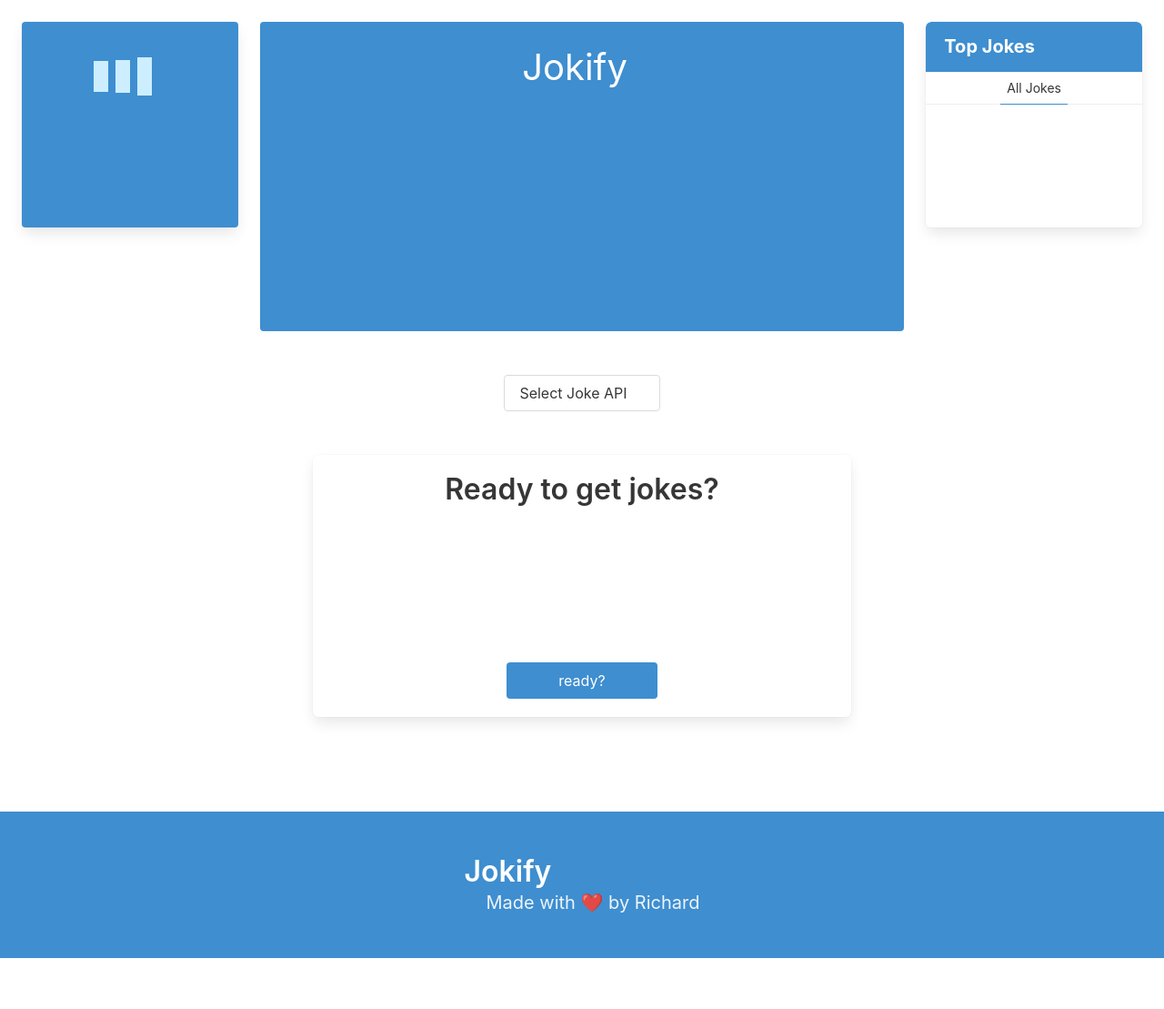
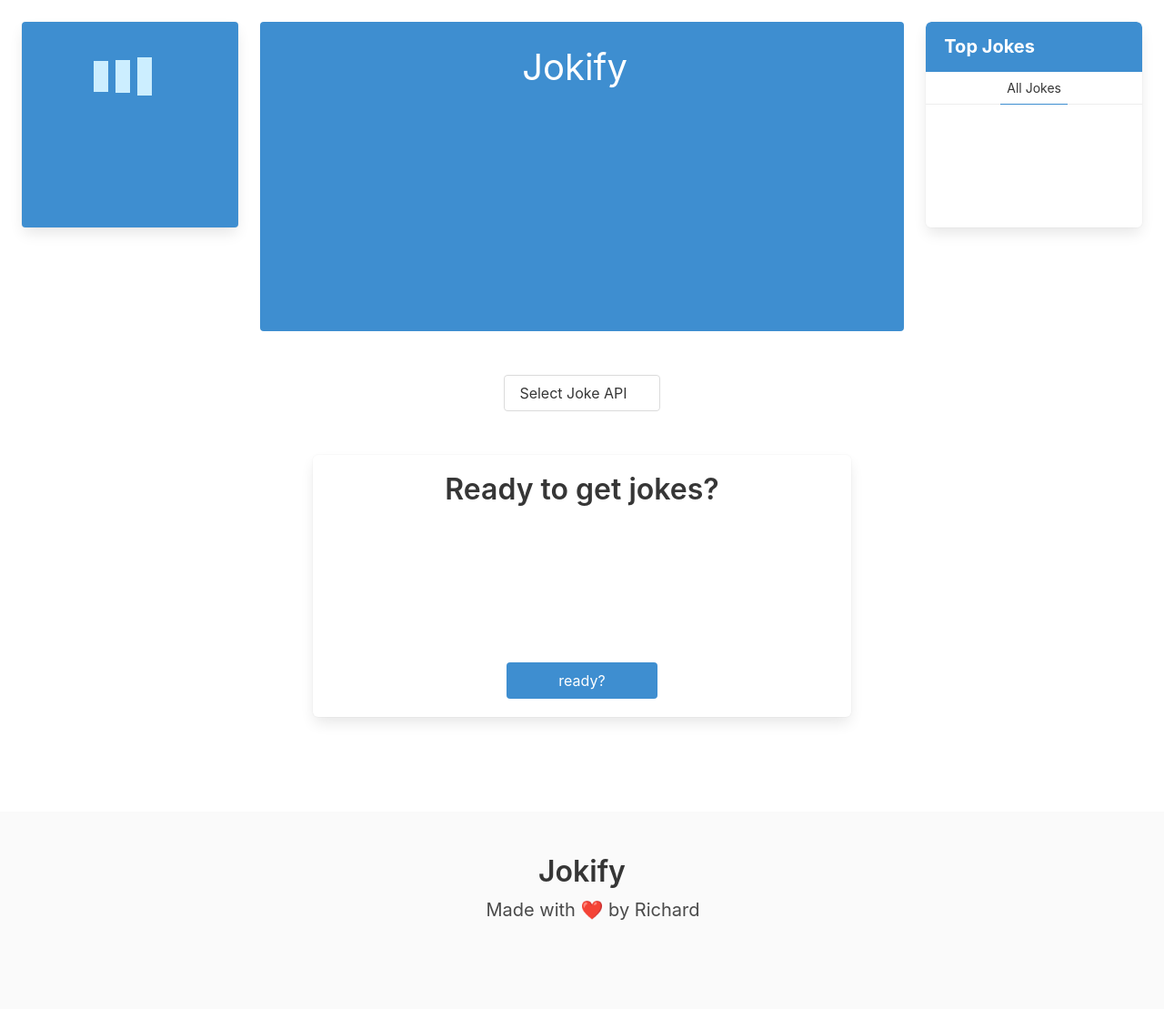
Before and after one commit to richhard6/S5.Jokes, a plain HTML site: page index.html in a window 1280 px wide. Shown: the whole page at 91% size. Before the commit the page ends 1053 px from the top, so only its background shows below. Drawn offline with nearby package versions, Linux system fonts and the light colour scheme.

Commit message:
finishee

```diff
--- a/index.html
+++ b/index.html
@@ -114,17 +114,12 @@
       </div>
     </div>
 
-    <section
-      class="
-        hero
-        is-info is-flex is-align-items-center is-justify-content-center
-      "
-    >
-      <div class="hero-body">
+    <footer class="footer">
+      <div class="content has-text-centered is-info">
         <p class="title">Jokify</p>
         <p class="subtitle ml-5">Made with ❤️ by Richard</p>
       </div>
-    </section>
+    </footer>
 
     <script type="module" src="./scripts/app.js"></script>
   </body>
```
